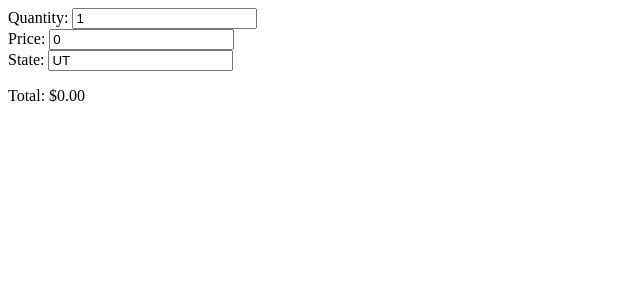
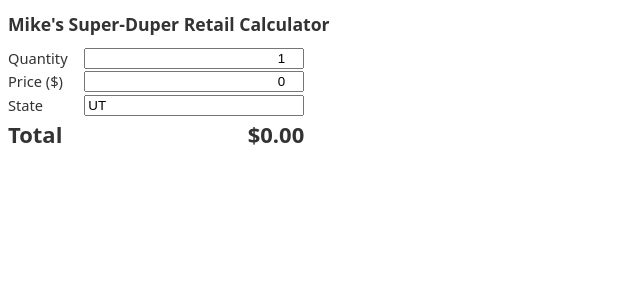
Before and after one commit to mikehall314/elephant, a SvelteKit app: page / in a window 1280 px wide. Shown: the top 300 px of the page, without its empty margins (0-640 px from the left). Built offline with nearby package versions, Linux system fonts and the light colour scheme.

Commit message:
feat: Add styling

```diff
--- a/src/routes/+page.svelte
+++ b/src/routes/+page.svelte
@@ -44,17 +44,72 @@
 	$: totalWithDiscount = total - getDiscount(total);
 </script>
 
-<div>Quantity: <input type="number" bind:value={quantity} /></div>
-<div>Price: <input type="number" bind:value={price} /></div>
-<div>State: <input type="text" bind:value={stateCode} /></div>
+<h1>Mike's Super-Duper Retail Calculator</h1>
+
+<main>
+	<div>Quantity</div>
+	<input type="number" bind:value={quantity} />
+
+	<div>Price ($)</div>
+	<input type="number" bind:value={price} />
+
+	<div>State</div>
+	<input type="text" bind:value={stateCode} />
 
 	{#if errors.length === 0}
-	<p>Total: ${Number(totalWithDiscount).toFixed(2)}</p>
+		<div class="total-row">
+			<div class="total-label">Total</div>
+			<div class="total-price">${Number(totalWithDiscount).toFixed(2)}</div>
+		</div>
 	{:else}
-	<p>THERE ARE ERRORS:</p>
+		<div class="error-row">
 			<ul>
 				{#each errors as error}
 					<li>{error}</li>
 				{/each}
 			</ul>
+		</div>
 	{/if}
+</main>
+
+<style>
+	:root {
+		font-family: system-ui, -apple-system, BlinkMacSystemFont, 'Segoe UI', Roboto, Oxygen, Ubuntu,
+			Cantarell, 'Open Sans', 'Helvetica Neue', sans-serif;
+		font-size: 11pt;
+		color: #333;
+	}
+
+	main {
+		display: grid;
+		grid-template-columns: 5rem 15rem;
+		gap: 0.2rem;
+	}
+
+	h1 {
+		font-size: 1.2rem;
+	}
+
+	input[type='number'] {
+		text-align: right;
+	}
+
+	.total-row {
+		display: contents;
+		font-size: 1.5rem;
+		font-weight: bold;
+	}
+
+	.total-price {
+		text-align: right;
+	}
+
+	.error-row {
+		grid-column: 1 / span 2;
+		color: #cc0000;
+		border: #ff0000 1px solid;
+		background: #cc00007f;
+		border-radius: 0.5rem;
+		margin: 1rem 0;
+	}
+</style>
```
Lines whose indentation alone changed are shown as unchanged.
